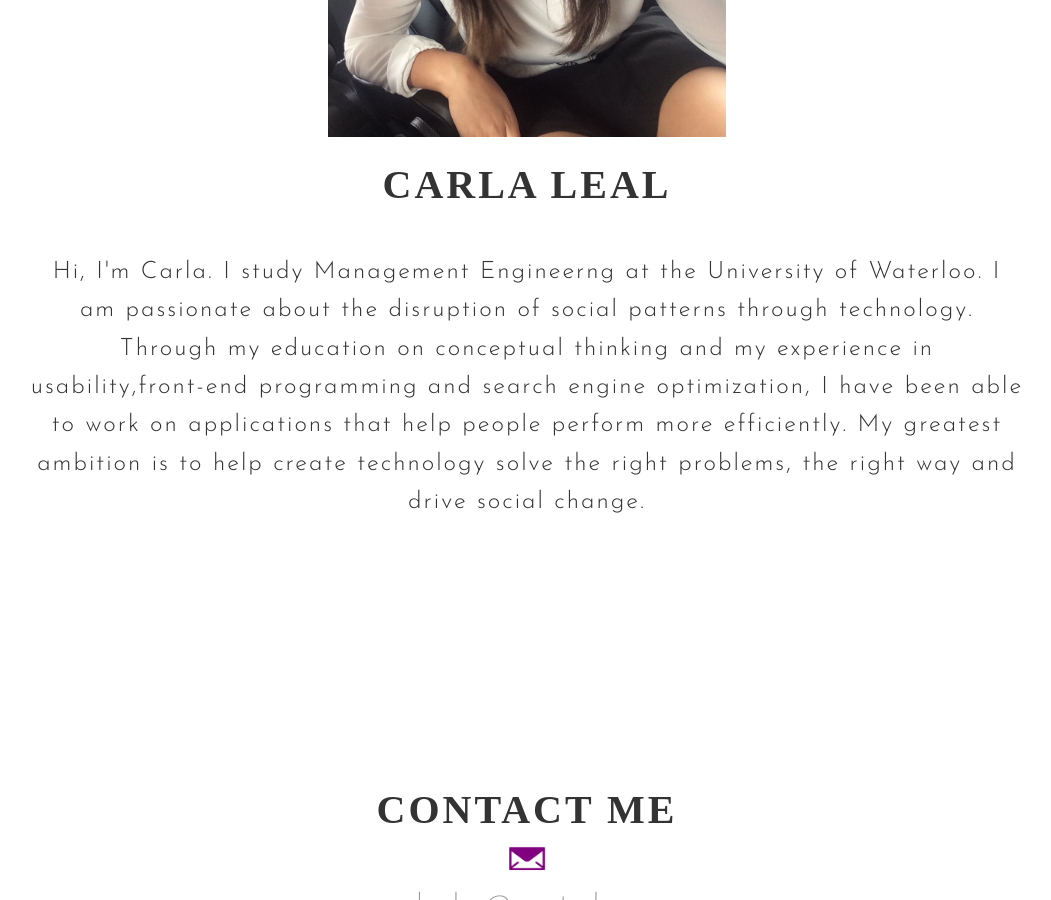
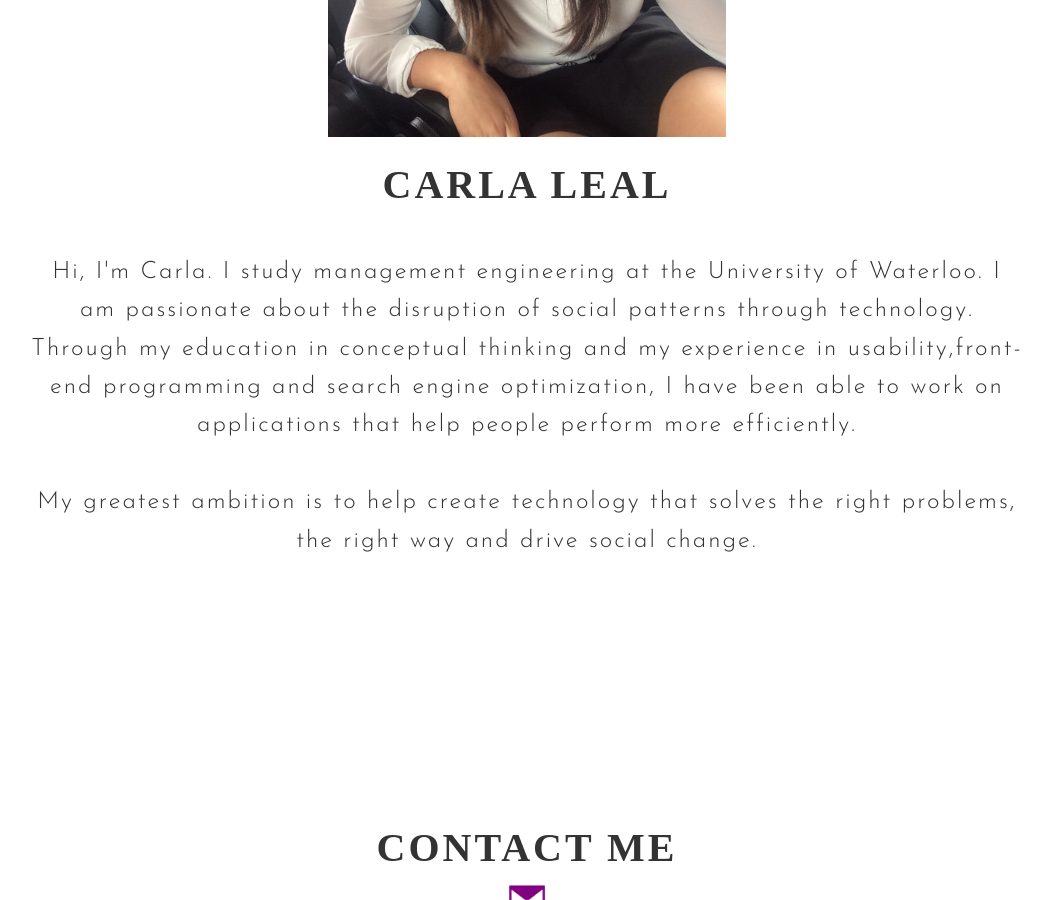
Before and after one commit to carlaesperanza/carlaesperanza.github.io, a Jekyll site: the page built from index.html, in a window 1280 px wide and 900 px high, scrolled down 1221 px. Shown: the whole window, without its empty margins (113-1164 px from the left). Built offline with Jekyll 4.4.1, drawn with Linux system fonts in a browser that asks for light colours; some web fonts are replaced.

Commit message:
Update index.html

```diff
--- a/index.html
+++ b/index.html
@@ -142,10 +142,12 @@
     <div class="large-10 large-centered columns">
       <p class="big-text">
        Hi, I'm Carla.
-       I study Management Engineerng at the University of Waterloo. I am passionate about the disruption of social patterns through technology.
-        Through my education on conceptual thinking and my experience in usability,front-end programming and search engine optimization,
-        I have been able to work on applications that help people perform more efficiently. My greatest ambition is to help create technology
-       solve the right problems, the right way and drive social change.
+       I study management engineering at the University of Waterloo. I am passionate about the disruption of social patterns through technology.
+        Through my education in conceptual thinking and my experience in usability,front-end programming and search engine optimization,
+        I have been able to work on applications that help people perform more efficiently.
+        <br>
+        <br>
+        My greatest ambition is to help create technology that solves the right problems, the right way and drive social change.
 
 
 
```
